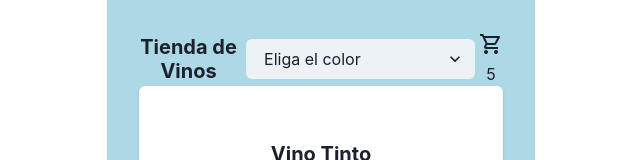
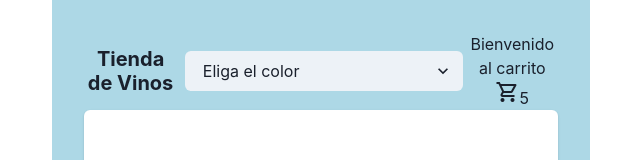
Before and after one commit to Rodymus/Tienda-de-Vinos-Alternativa, a React (Vite) app: page / in a window 1280 px wide. Shown: the top 160 px of the page, without its empty margins (319-959 px from the left). Built offline with nearby package versions, Linux system fonts and the light colour scheme.

Commit message:
2 files modified

```diff
--- a/src/components/NavBar.jsx
+++ b/src/components/NavBar.jsx
@@ -1,5 +1,5 @@
 import { Box, Flex, Heading, Spacer, Select, Image } from '@chakra-ui/react';
-import CartWidget from './cart/CartWidget';
+import Cart from './cart/Cart';
 import { Link } from 'react-router-dom';
 
 const NavBar = () => {
@@ -19,7 +19,7 @@ const NavBar = () => {
           <option value="option3">Rosado</option>
         </Select>
 
-        <CartWidget />
+        <Cart />
       </Flex>
 
       {/*<Box boxSize='800px'>
--- a/src/components/cart/Cart.jsx
+++ b/src/components/cart/Cart.jsx
@@ -1,8 +1,10 @@
+import CartWidget from './CartWidget';
 
 const Cart = () => {
   return (
     <div>
       <h2>Bienvenido al carrito</h2>
+      <CartWidget />
     </div>
   )
 }
```
